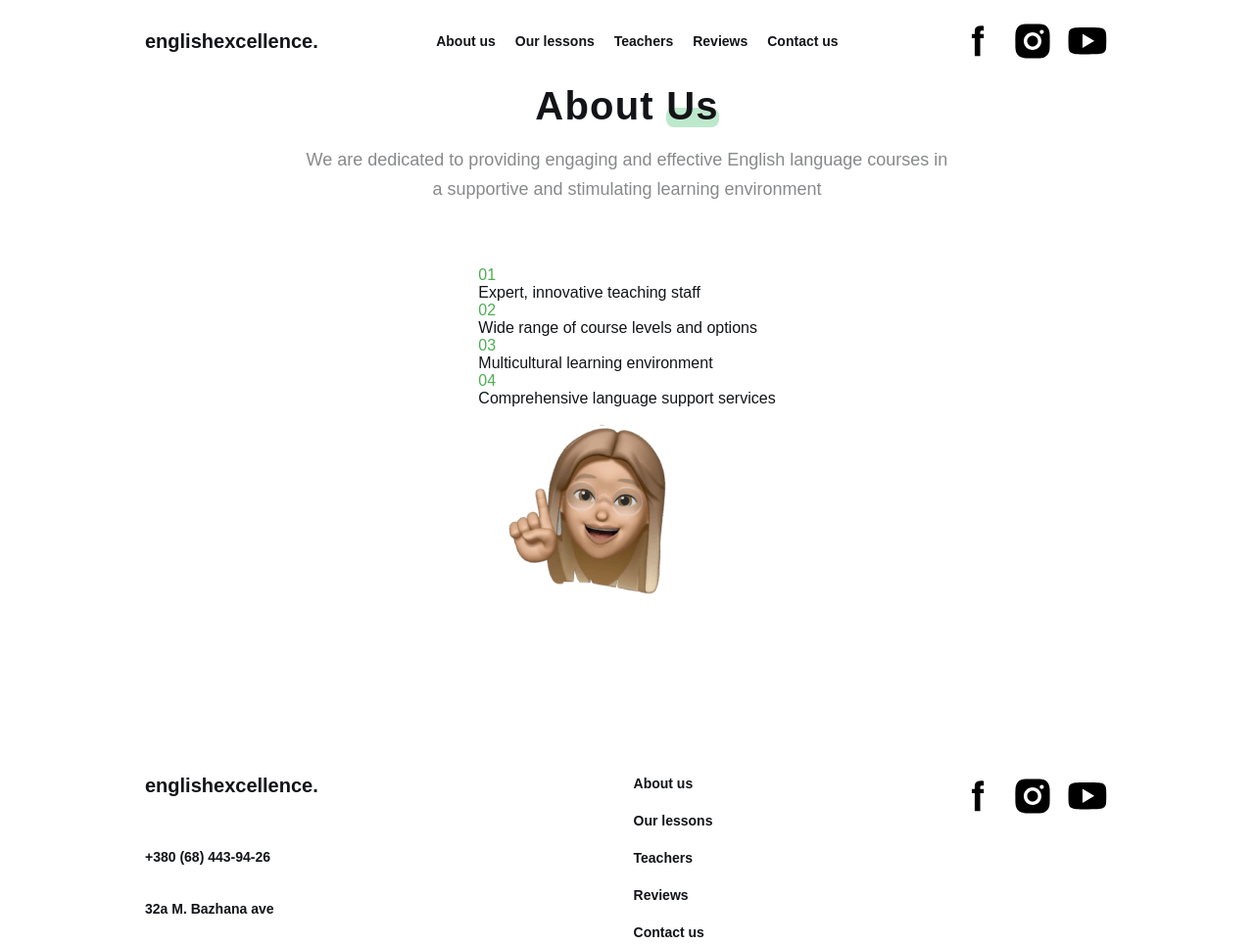
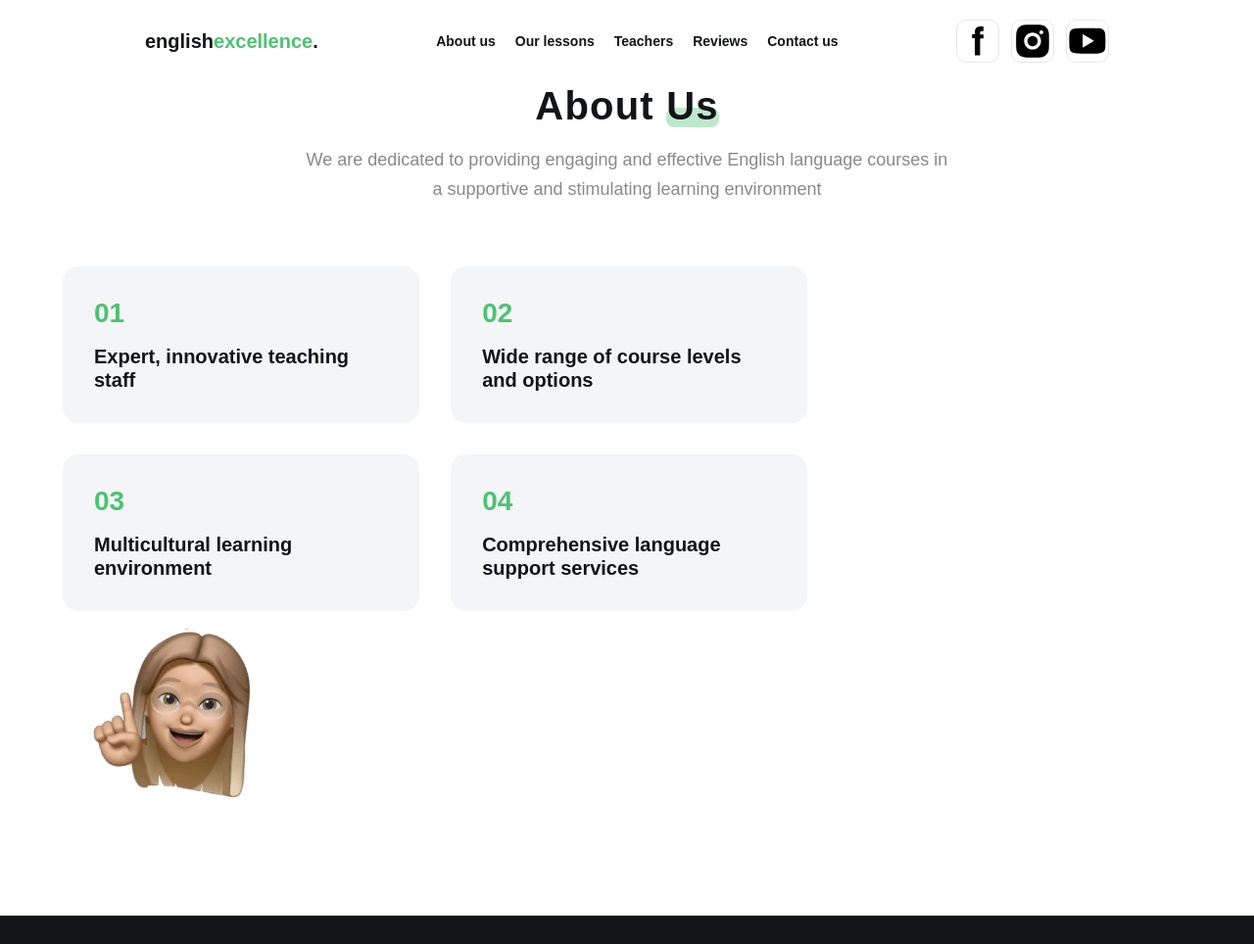
Before and after one commit to rubannn/goit-markup-final, a website built with Vite: page src/index.html in a window 1280 px wide. Shown: the top 964 px of the page at 98% size. Built offline with nearby package versions, Linux system fonts and the light colour scheme.

Commit message:
fixed var names

```diff
--- a/src/css/about.css
+++ b/src/css/about.css
@@ -13,14 +13,41 @@
   max-width: 658px;
 }
 
+.about-content {
+  display: flex;
+  flex-direction: column;
+  width: 100%;
+}
+
 .about-grid {
   color: var(--green-main);
   list-style: none;
   counter-reset: list-item;
+
+  display: grid;
+  grid-template-columns: 1fr;
+  grid-gap: 20px;
+}
+
+@media screen and (min-width: 768px) {
+  .about-grid {
+    grid-template-columns: 1fr 1fr;
+    gap: 32px;
+  }
+}
+
+@media screen and (min-width: 1280px) {
+  .about-grid {
+    width: 66%;
+  }
 }
 
 .about-grid-item {
   counter-increment: list-item;
+
+  padding: 32px;
+  background-color: var(--grey);
+  border-radius: 16px;
 }
 
 .about-grid-item::before {
@@ -28,11 +55,16 @@
   /* position: absolute; */
   /* left: 25px; /* Позиціонуємо маркер */
   /* top: 25px; */
-  /* font-size: 28px; */
-  /* font-weight: bold; */
-  color: #4caf50; /* Колір, як на зображенні */
+  font-size: 28px;
+  line-height: 32px;
+  font-weight: bold;
+  color: var(--green-main);
 }
 
 .about-grid-text {
   color: var(--black);
+  padding-top: 16px;
+  font-weight: 700;
+  font-size: 20px;
+  line-height: 24px;
 }
--- a/src/css/footer.css
+++ b/src/css/footer.css
@@ -5,8 +5,8 @@
 }
 
 .site-footer {
-    background-color: var(--background-dark);
-    color: var(--light-text);
+  background-color: var(--black);
+  color: var(--white);
   padding-top: 64px;
   padding-bottom: 32px;
 }
@@ -44,7 +44,7 @@
 }
 
 .footer-nav a:hover img {
-    color: var(--primary-green);
+  color: var(--green-main);
 }
 
 .footer-col-social .social-links {
@@ -53,7 +53,7 @@
 }
 
 .footer-col-social .social-links a {
-    border-color: var(--border-dark);
+  border-color: var(--grey-border-light);
 }
 
 .footer-col-social .social-links a:hover {
@@ -61,7 +61,7 @@
 }
 
 .footer-col-social .social-links svg {
-    fill: var(--light-text);
+  fill: var(--white);
 }
 
 .legal-links {
@@ -76,7 +76,7 @@
 .footer-divider {
   border: none;
   height: 1px;
-    background-color: var(--border-dark);
+  background-color: var(--grey-border-light);
   margin: 0;
 }
 
@@ -103,8 +103,6 @@
   color: var(--grey-text-light);
 }
 
-
-
 @media (max-width: 768px) {
   .footer-main {
     flex-direction: column;
--- a/src/css/header.css
+++ b/src/css/header.css
@@ -18,7 +18,7 @@
 }
 
 .logo-green {
-    color: var(--primary-green);
+  color: var(--green-main);
 }
 
 .main-nav ul {
@@ -34,7 +34,7 @@
 }
 
 .main-nav a:hover {
-    color: var(--primary-green);
+  color: var(--green-main);
 }
 
 .social-links {
@@ -48,7 +48,7 @@
   align-items: center;
   width: 44px;
   height: 44px;
-    border: 1px solid var(--border-light);
+  border: 1px solid var(--grey-border);
   border-radius: 10px;
   transition: border-color 0.3s ease;
 }
@@ -60,7 +60,7 @@
 }
 
 .social-links a:hover {
-    border-color: var(--primary-green);
+  border-color: var(--green-main);
 }
 
 .site-header .container {
```
Also changed, not shown: src/css/variables.css (line endings or trailing spaces). Lines whose indentation alone changed are shown as unchanged.
